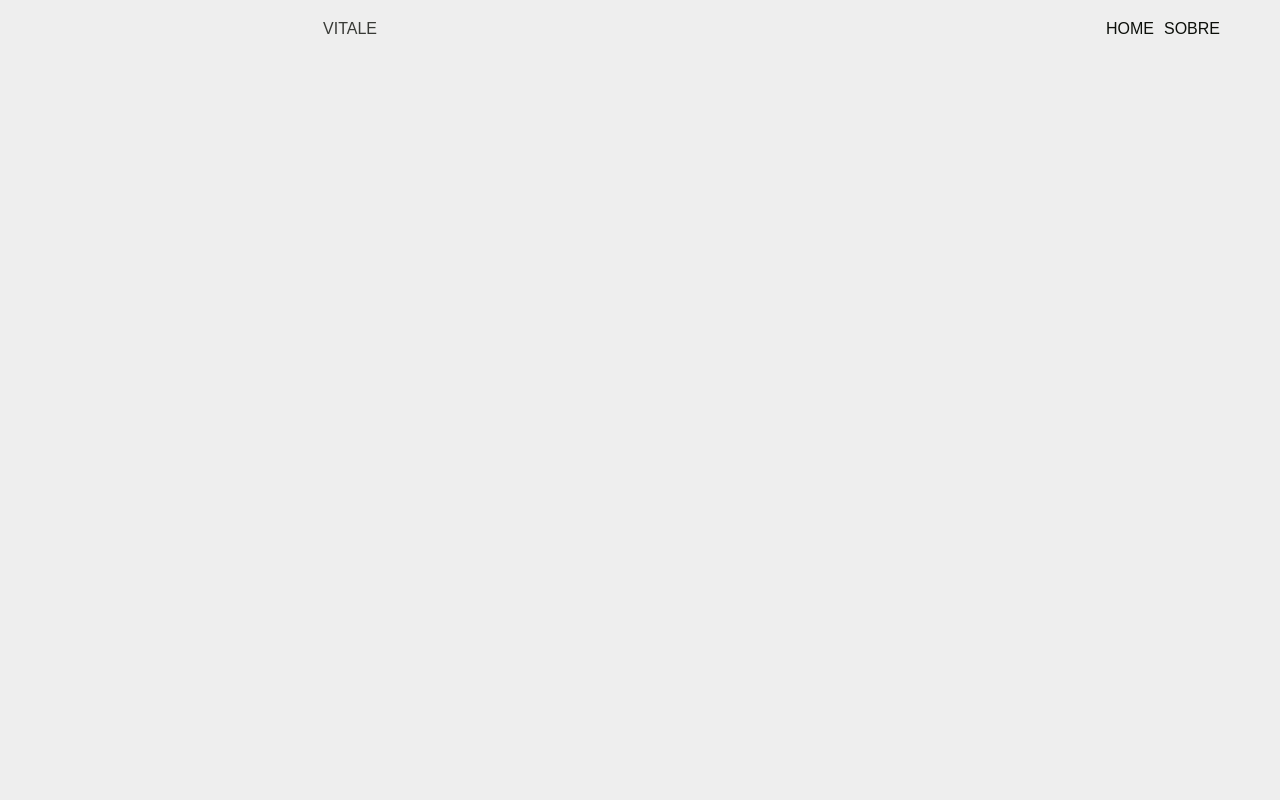
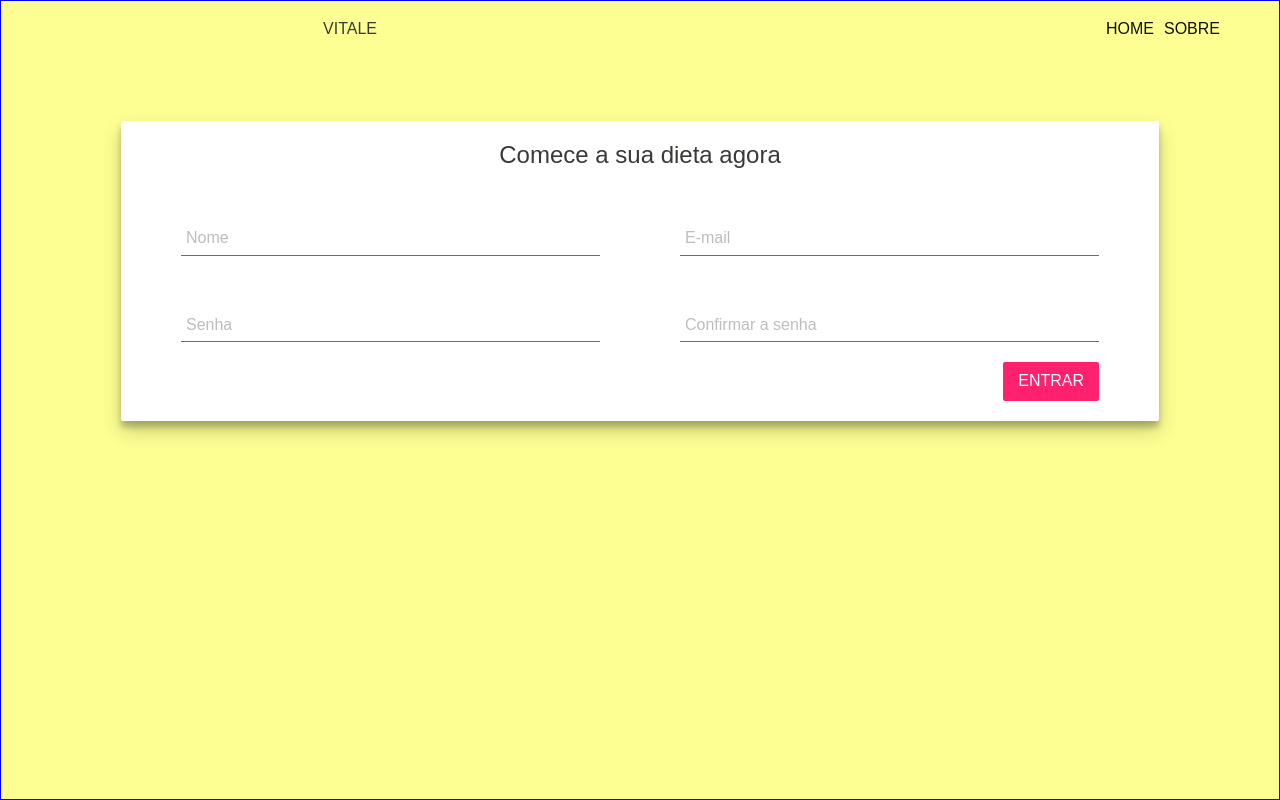
Before and after one commit to limavini/vitale-client, a React (Create React App) app: page /register in a window 1280 px wide. Built offline with nearby package versions, Linux system fonts and the light colour scheme; no server answers; a web font is replaced by a local one.

Commit message:
Created sign in page

```diff
--- a/package.json
+++ b/package.json
@@ -3,6 +3,7 @@
   "version": "0.1.0",
   "private": true,
   "dependencies": {
+    "apollo": "^2.21.0",
     "apollo-boost": "^0.4.4",
     "axios": "^0.19.0",
     "graphql": "^14.5.8",
--- a/src/App.js
+++ b/src/App.js
@@ -3,6 +3,7 @@ import ApolloClient from "apollo-boost";
 import { ApolloProvider } from "react-apollo";
 import { Homepage } from "./pages/Homepage";
 import { About } from "./pages/About";
+import { SignIn } from "./pages/SignIn";
 import { ProtectedRoute } from "./components/ProtectedRoute";
 import UserContextProvider from "./UserContext";
 import { Header } from "./components/Header";
@@ -21,6 +22,7 @@ function App() {
           <Header />
           <Switch>
             <Route path="/" exact component={Homepage} />
+            <Route path="/register" exact component={SignIn} />
             <ProtectedRoute path="/about" component={About} />
           </Switch>
         </div>
--- a/src/UserContext.js
+++ b/src/UserContext.js
@@ -17,6 +17,7 @@ const UserContextProvider = props => {
 
   React.useEffect(() => {
     const auth = async () => {
+      try {
       const response = await axios.post(
         "http://localhost:4000/auth",
         {},
@@ -32,6 +33,9 @@ const UserContextProvider = props => {
       } else {
         setState(null);
       }
+      } catch(err) {
+        setState(null);
+      }
     };
 
     auth();
--- a/src/components/Button.jsx
+++ b/src/components/Button.jsx
@@ -2,16 +2,16 @@ import React from "react";
 import styled from "styled-components";
 
 const CustomButton = styled.button`
-    background-color: #FF206E;
+    background-color: ${p => p.background};
     border: none;
     color: white;
     text-transform: uppercase;
     padding: 10px 15px;
     border-radius: 2px;
-    cursor: pointer;
+    cursor: ${p => p.disabled ? "not-allowed" : "pointer"};
 
     &:hover {
-        background-color: #cc1a55;
+        background-color: ${p => p.disabled ? p.background : "#cc1a55"} ;
     }
 `;
 
--- a/src/components/Header.jsx
+++ b/src/components/Header.jsx
@@ -34,7 +34,7 @@ export const HeaderLink = styled(NavLink)`
 
 export const Header = () => {
   const { user, logOut } = useContext(UserContext);
-  console.log({user})
+
   return (
     <HeaderContainer>
       <HeaderLogo>VITALE</HeaderLogo>
--- a/src/components/Panel.jsx
+++ b/src/components/Panel.jsx
@@ -3,7 +3,7 @@ import styled from "styled-components";
 
 const Container = styled.div`
   background-color: #fff;
-  width: 350px;
+  width: 100%;
   border-radius: 2px;
   padding: 20px;
   box-shadow: 0 10px 20px rgba(0,0,0,0.19), 0 6px 6px rgba(0,0,0,0.23);
--- a/src/pages/Homepage.jsx
+++ b/src/pages/Homepage.jsx
@@ -48,7 +48,9 @@ const Description = styled.p`
 const PanelContainer = styled.div`
   display: flex;
   justify-content: center;
-  padding: 40px;
+  padding: 40px 0px;
+  width: 350px;
+  margin: auto;
 `;
 
 const PanelHeading = styled.p`
@@ -150,9 +152,9 @@ export const Homepage = props => {
                 autoComplete="current-password"
                 label="Senha"
               />
-              <SignInText to="/about">Ainda não tem uma conta?</SignInText>
+              <SignInText to="/register">Ainda não tem uma conta?</SignInText>
               <ButtonContainer>
-                <Button type="button" onClick={handleSubmit}>
+                <Button background="#FF206E" type="button" onClick={handleSubmit}>
                   Entrar
                 </Button>
               </ButtonContainer>
--- /dev/null
+++ b/src/pages/SignIn.jsx
@@ -0,0 +1,146 @@
+import React, { useState } from "react";
+import styled from "styled-components";
+import { Button } from "../components/Button";
+import { Input } from "../components/Input";
+import { Panel } from "../components/Panel";
+import gql from "graphql-tag";
+import { useMutation } from "@apollo/react-hooks";
+
+const Container = styled.div`
+  padding: 60px 120px;
+  border: 1px solid blue;
+  background-color: #fdff93;
+  min-height: 100vh;
+  padding-top: 120px;
+`;
+
+const PanelContainer = styled.div`
+  display: flex;
+`;
+
+const InputContainer = styled.div`
+  width: 50%;
+  padding: 20px 40px 0px 40px;
+`;
+
+const PanelHeading = styled.p`
+  margin: 0;
+  padding: 0;
+  text-align: center;
+  font-size: 24px;
+`;
+
+const ButtonContainer = styled.div`
+  text-align: right;
+  padding: 20px 40px 0 20px;
+`;
+
+const ADD_USER = gql`
+  mutation SignIn($name: String!, $password: String!, $email: String!) {
+    addUser(name: $name, password: $password, email: $email) {
+      id
+      name
+      password
+    }
+  }
+`;
+
+export const SignIn = () => {
+  const [user, setUser] = useState({
+    name: "",
+    password: "",
+    email: "",
+    confirmationPassword: ""
+  });
+
+
+  const [addUser, { data }] = useMutation(ADD_USER);
+  console.log({data});
+  const enabled =
+    user.name && user.password && user.email && user.confirmationPassword;
+
+  const handleChange = event => {
+    const { name, value } = event.target;
+
+    setUser({ ...user, [name]: value });
+  };
+
+  const handleSubmit = async () => {
+    if (user.confirmationPassword !== user.password) {
+      alert("As senhas estão diferentes");
+      return;
+    }
+
+    try {
+      const test = await addUser({
+        variables: { ...user }
+      });
+
+      console.log({test})
+    } catch (err) {
+      console.log(err);
+    }
+  };
+
+  return (
+    <Container>
+      <Panel>
+        <PanelHeading>Comece a sua dieta agora</PanelHeading>
+        <PanelContainer>
+          <InputContainer>
+            <Input
+              type="text"
+              onChange={handleChange}
+              required
+              label="Nome"
+              name="name"
+              value={user.name}
+            />
+          </InputContainer>
+          <InputContainer>
+            <Input
+              type="text"
+              onChange={handleChange}
+              required
+              label="E-mail"
+              name="email"
+              value={user.email}
+            />
+          </InputContainer>
+        </PanelContainer>
+        <PanelContainer>
+          <InputContainer>
+            <Input
+              type="password"
+              onChange={handleChange}
+              required
+              label="Senha"
+              name="password"
+              value={user.password}
+            />
+          </InputContainer>
+          <InputContainer>
+            <Input
+              type="password"
+              label="Confirmar a senha"
+              name="confirmationPassword"
+              value={user.confirmationPassword}
+              required
+              onChange={handleChange}
+            />
+          </InputContainer>
+        </PanelContainer>
+        <ButtonContainer>
+          <Button
+            disabled={!enabled}
+            type="button"
+            background="#FF206E"
+            onClick={handleSubmit}
+          >
+            ENTRAR
+          </Button>
+        </ButtonContainer>
+      </Panel>
+    </Container>
+  );
+};
```
Also changed, not shown: 1 other file (tests, documents, lock files or other folders).
